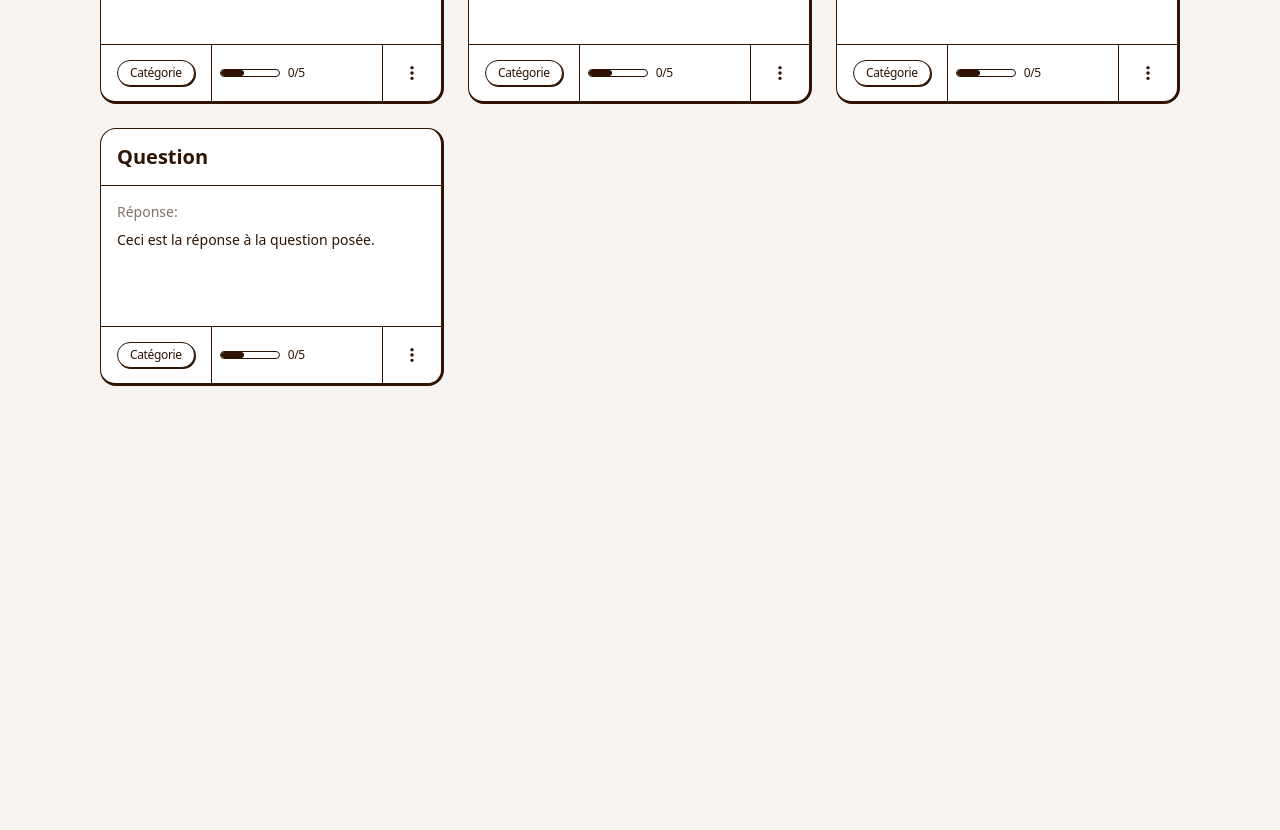
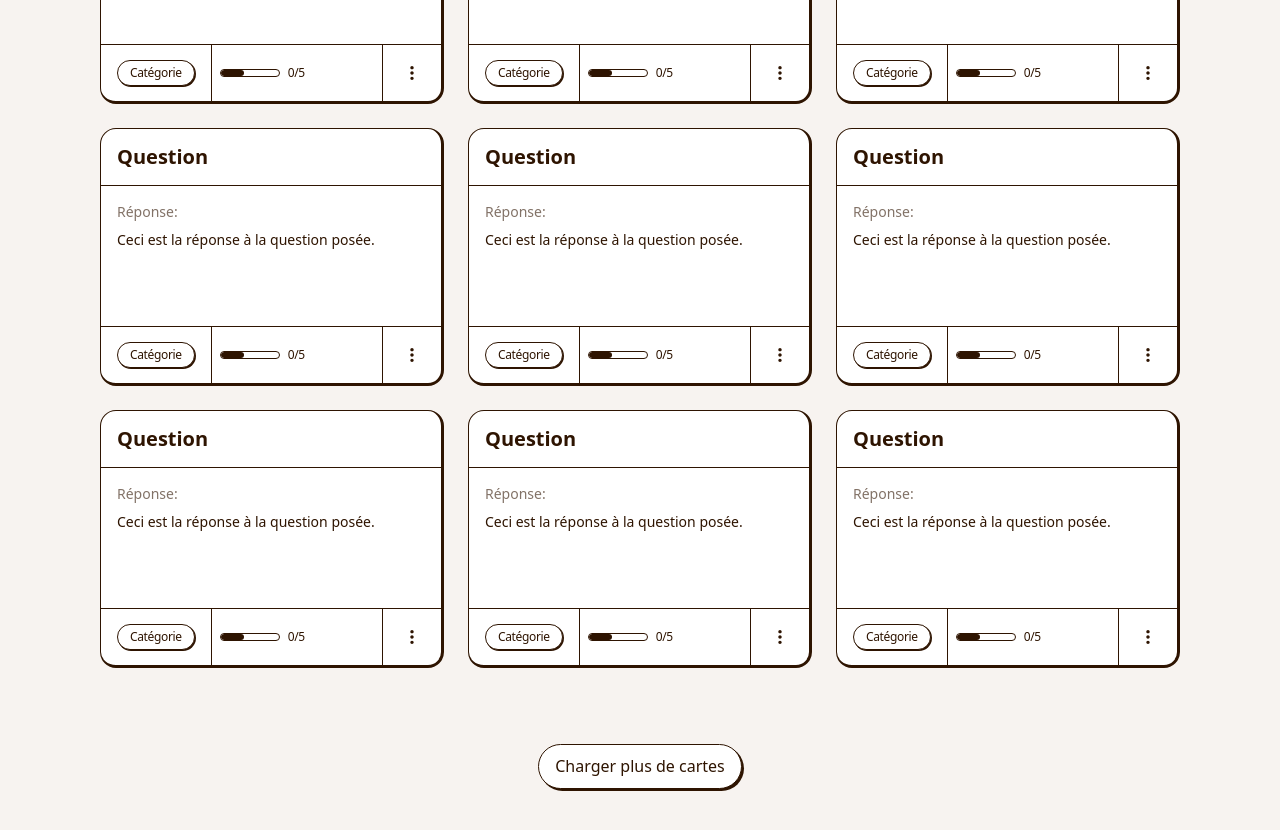
Before and after one commit to LucDub-code/memocartes, a Next.js app: page /cards in a window 1280 px wide. Shown: the part 1120-1950 px from the top of the page. Before the commit the page ends 1506 px from the top, so only its background shows below. Built offline with nearby package versions, Linux system fonts and the light colour scheme.

Commit message:
feat(cards): add load more button to card grid

```diff
--- a/app/components/cards/CardDeleteModal.tsx
+++ b/app/components/cards/CardDeleteModal.tsx
@@ -28,10 +28,10 @@ export default function CardDeleteModal() {
           <p className="text-preset-4-regular">Cette action est irréversible.</p>
         </div>
         <div className="flex justify-end gap-2 px-6 pt-3 pb-4">
-          <button type="button" className="w-fit flex items-center gap-2 px-4 py-3 text-center border rounded-full cursor-pointer border-ink text-preset-4-medium bg-white shadow-large hover:shadow-[4px_4px_0_var(--ink)] transition-shadow duration-300">
+          <button type="button" className="w-fit flex items-center gap-2 px-4 py-3 text-center border rounded-full cursor-pointer border-ink text-preset-4-medium bg-white shadow-large hover:shadow-[4px_4px_0_var(--ink)] transition-all duration-100 hover:-translate-x-0.5 hover:-translate-y-0.5 active:translate-x-0.5 active:translate-y-0.5 active:shadow-[1px_1px_0_var(--ink)]">
             Annuler
           </button>
-          <button type="button" className="w-fit flex items-center gap-2 px-4 py-3 text-center border rounded-full cursor-pointer border-ink text-preset-4-medium bg-yellow shadow-large hover:shadow-[4px_4px_0_var(--ink)] transition-shadow duration-300">
+          <button type="button" className="w-fit flex items-center gap-2 px-4 py-3 text-center border rounded-full cursor-pointer border-ink text-preset-4-medium bg-yellow shadow-large hover:shadow-[4px_4px_0_var(--ink)] transition-all duration-100 hover:-translate-x-0.5 hover:-translate-y-0.5 active:translate-x-0.5 active:translate-y-0.5 active:shadow-[1px_1px_0_var(--ink)]">
             Supprimer
           </button>
         </div>
--- a/app/components/cards/CardEditModal.tsx
+++ b/app/components/cards/CardEditModal.tsx
@@ -36,7 +36,7 @@ export default function CardEditModal() {
           <label htmlFor="edit-category" className="text-preset-4-medium">Catégorie</label>
           <input type="text" id="edit-category" name="edit-category" className="p-4 border rounded-md cursor-pointer border-ink hover:shadow-[2px_2px_0_var(--ink)] focus:outline-none focus:border-blue focus:shadow-[2px_2px_0_var(--blue)]" placeholder="Géographie" required />
         </div>
-        <button type="button" className="w-fit flex items-center justify-self-end gap-2 px-4 py-3 text-center border rounded-full cursor-pointer border-ink text-preset-4-medium bg-yellow shadow-large hover:shadow-[4px_4px_0_var(--ink)] transition-shadow duration-300">
+        <button type="button" className="w-fit flex items-center justify-self-end gap-2 px-4 py-3 text-center border rounded-full cursor-pointer border-ink text-preset-4-medium bg-yellow shadow-large hover:shadow-[4px_4px_0_var(--ink)] transition-all duration-100 hover:-translate-x-0.5 hover:-translate-y-0.5 active:translate-x-0.5 active:translate-y-0.5 active:shadow-[1px_1px_0_var(--ink)]">
           Enregistrer
         </button>
       </div>
--- a/app/components/cards/CardForm.tsx
+++ b/app/components/cards/CardForm.tsx
@@ -13,7 +13,7 @@ export default function CardForm() {
         <label htmlFor="category" className="text-preset-4-medium">Catégorie</label>
         <input type="text" id="category" name="category" className="p-4 border rounded-md cursor-pointer border-ink hover:shadow-[2px_2px_0_var(--ink)] focus:outline-none focus:border-blue focus:shadow-[2px_2px_0_var(--blue)]" placeholder="Géographie" required />
       </div>
-      <button type="button" className="w-fit flex items-center justify-center gap-2 px-4 py-3 text-center border rounded-full cursor-pointer border-ink text-preset-4-medium bg-yellow shadow-large hover:shadow-[4px_4px_0_var(--ink)] transition-shadow duration-300">
+      <button type="button" className="w-fit flex items-center justify-center gap-2 px-4 py-3 text-center border rounded-full cursor-pointer border-ink text-preset-4-medium bg-yellow shadow-large hover:shadow-[4px_4px_0_var(--ink)] transition-all duration-100 hover:-translate-x-0.5 hover:-translate-y-0.5 active:translate-x-0.5 active:translate-y-0.5 active:shadow-[1px_1px_0_var(--ink)]">
         <img src="/icons/icon-circle-plus.svg" alt="" className="w-4" />
         Créer une carte
       </button>
--- a/app/components/cards/CardGrid.tsx
+++ b/app/components/cards/CardGrid.tsx
@@ -1,24 +1,46 @@
 "use client"
 
+import { useState } from "react"
 import { useCardFilterStore } from "@/app/stores/cardFilterStore"
 
 import Card from "./Card"
+
+// Données mock
+const CARDS_PER_LOAD = 12
+const TOTAL_CARDS = 40
 
 export default function CardGrid() {
 
   const { selectedCategories } = useCardFilterStore()
 
-  console.log(selectedCategories)
+  const [visibleCount, setVisibleCount] = useState(CARDS_PER_LOAD)
+
+  const hasMore = visibleCount < TOTAL_CARDS
+  const cardsToShow = Array.from({ length: visibleCount }, (_, index) => index)
 
   return (
-    <div className="grid grid-cols-3 gap-6">
-      <Card />
-      <Card />
-      <Card />
-      <Card />
-      <Card />
-      <Card />
-      <Card />
-    </div>
+    <>
+      <div className="grid grid-cols-3 gap-6 mb-8">
+        {cardsToShow.map((id) => (
+          <Card key={id} />
+        ))}
+      </div>
+
+      {hasMore && (
+        <div className="flex justify-center mt-3 mb-16">
+          <button
+            type="button"
+            onClick={() =>
+              setVisibleCount((count) =>
+                Math.min(count + CARDS_PER_LOAD, TOTAL_CARDS)
+              )
+            }
+            className="w-fit flex items-center justify-center gap-2 px-4 py-3 text-center border rounded-full cursor-pointer border-ink text-preset-4-medium bg-white shadow-large hover:shadow-[4px_4px_0_var(--ink)] transition-all duration-100 hover:-translate-x-0.5 hover:-translate-y-0.5 active:translate-x-0.5 active:translate-y-0.5 active:shadow-[1px_1px_0_var(--ink)]"
+          >
+            Charger plus de cartes
+          </button>
+        </div>
+      )}
+    </>
   )
 }
--- a/app/components/study/studyMain/StudyCardArea.tsx
+++ b/app/components/study/studyMain/StudyCardArea.tsx
@@ -14,11 +14,11 @@ export default function StudyCardArea() {
     <div className="w-full h-full p-5">
       <StudyCard />
       <div className="flex items-center justify-center gap-5">
-        <button type="button" className="flex items-center justify-center gap-2 px-4 py-3 text-center border rounded-full cursor-pointer border-ink text-preset-4-medium bg-yellow shadow-large hover:shadow-[4px_4px_0_var(--ink)] transition-shadow duration-300">
+        <button type="button" className="flex items-center justify-center gap-2 px-4 py-3 text-center bg-yellow border rounded-full cursor-pointer border-ink text-preset-4-medium shadow-large hover:shadow-[4px_4px_0_var(--ink)] transition-all duration-100 hover:-translate-x-0.5 hover:-translate-y-0.5 active:translate-x-0.5 active:translate-y-0.5 active:shadow-[1px_1px_0_var(--ink)]">
           <img src="/icons/icon-circle-check.svg" alt="" className="w-4" />
           Carte mémorisée
         </button>
-        <button type="button" className="flex items-center justify-center gap-2 px-4 py-3 text-center bg-white border rounded-full cursor-pointer border-ink text-preset-4-medium shadow-large hover:shadow-[4px_4px_0_var(--ink)] transition-all duration-300">
+        <button type="button" className="flex items-center justify-center gap-2 px-4 py-3 text-center bg-white border rounded-full cursor-pointer border-ink text-preset-4-medium shadow-large hover:shadow-[4px_4px_0_var(--ink)] transition-all duration-100 hover:-translate-x-0.5 hover:-translate-y-0.5 active:translate-x-0.5 active:translate-y-0.5 active:shadow-[1px_1px_0_var(--ink)]">
           <img src="/icons/icon-reset.svg" alt="" className="w-4" />
           Réinitialiser carte
         </button>
```
